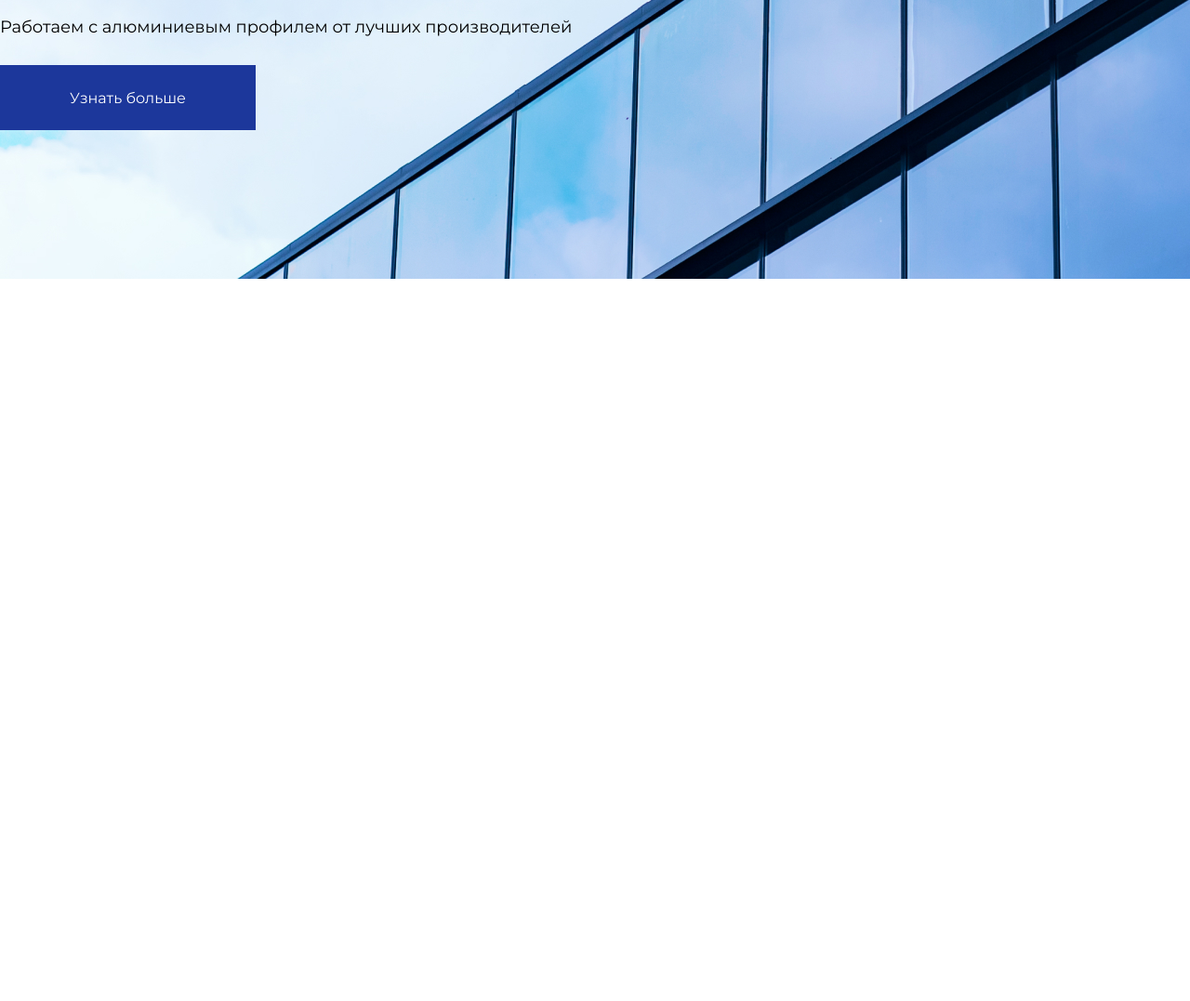
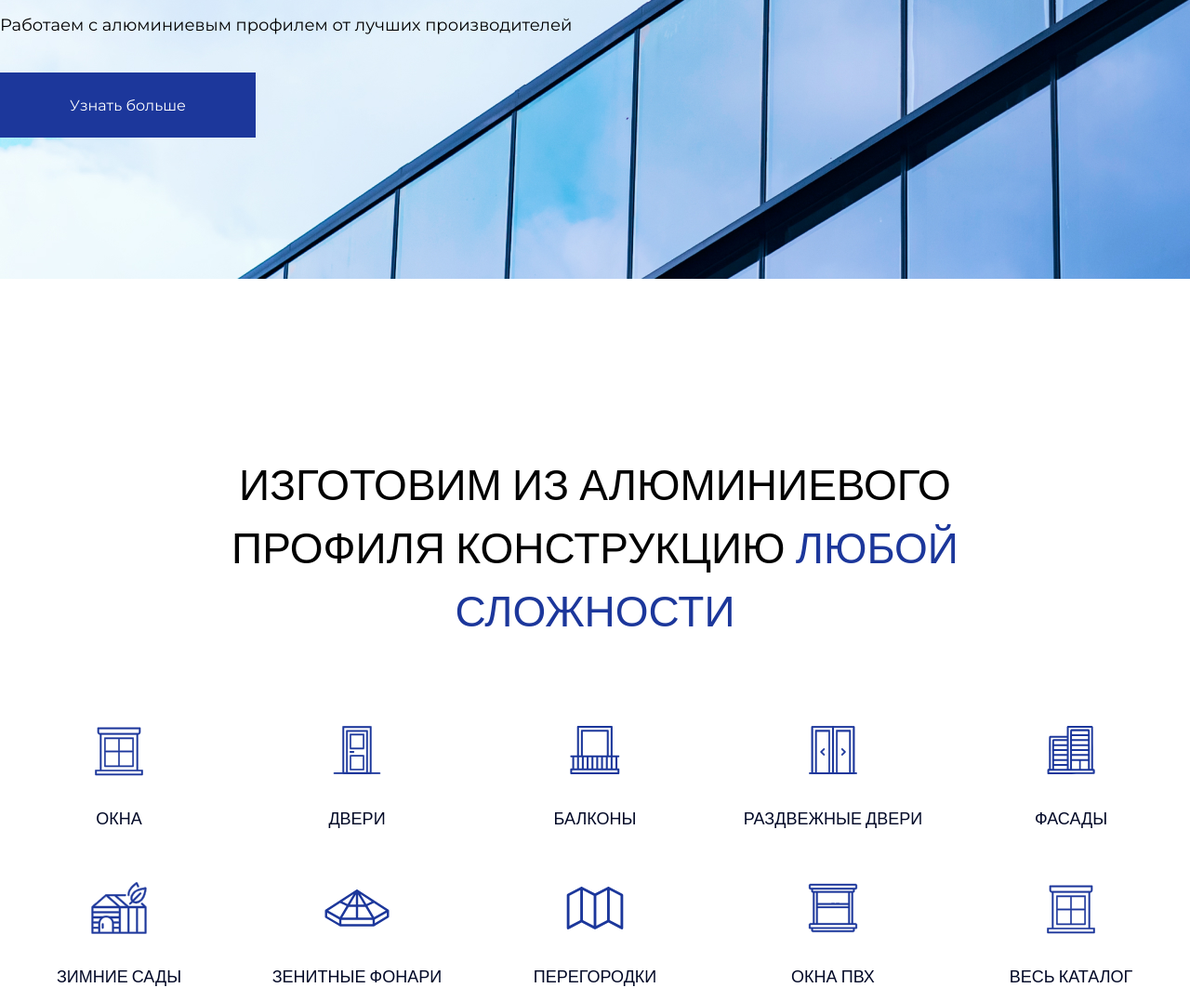
Before and after one commit to DmitryPash/Vitraz, a plain HTML site: page index.html in a window 1280 px wide. Shown: the part 624-1701 px from the top of the page at 93% size. Before the commit the page ends 924 px from the top, so only its background shows below. Drawn offline with nearby package versions, Linux system fonts and the light colour scheme.

Commit message:
Category
Add category

```diff
--- a/css/style.css
+++ b/css/style.css
@@ -59,9 +59,6 @@ li {
   padding-bottom: 25px;
 }
 
-.header__logo {
-}
-
 .header__info-contact {
   display: flex;
   justify-content: space-between;
@@ -78,16 +75,6 @@ li {
 .nav ul li {
   margin-right: 60px;
   font-weight: 500;
-}
-
-.header__info-mail {
-  /* font-family: "Oswald";
-  font-weight: 500;
-  text-transform: uppercase;
-  align-items: center;
-  padding-right: 100px;
-  font-size: 1.25rem;
-  color: #0e1636; */
 }
 
 .header__a-mail {
@@ -153,7 +140,7 @@ li {
 }
 /* End Header */
 
-/* Main  */
+/* Main more */
 .main__more-background {
   width: 100%;
   height: 745px;
@@ -178,7 +165,7 @@ li {
 .main__more-Text-p {
   font-weight: 400;
   font-size: 18px;
-  margin: 30px 0px;
+  margin: 36px 0px 40px 0px;
 }
 
 .main__more-button {
@@ -194,3 +181,62 @@ li {
   display: inline-block;
   font-size: 16px;
 }
+
+.main__more-button:hover {
+  background: #2846b3;
+  transition-duration: 0.2s;
+  transition-timing-function: ease;
+}
+/* End Main-more */
+
+/* Main profile */
+
+.main__profile {
+  margin-top: 183px;
+}
+.main__profile__categories-p {
+  margin-bottom: 50px;
+}
+
+.main__profile__categories-p {
+  font-family: "Oswald", sans-serif;
+  font-size: 46px;
+  font-weight: 500;
+  width: 880px;
+  text-align: center;
+  text-transform: uppercase;
+}
+
+.main__profile__categories span {
+  color: #1c379b;
+}
+
+.main__profile__categories-text {
+  text-align: center;
+}
+
+.main__img-window {
+  text-align: center;
+}
+.main__border {
+  padding: 15px;
+}
+
+.main__border:hover {
+  transition: all 0.45s;
+  /* outline: 1px solid; */
+  /* border: 1px solid; */
+  box-shadow: inset 0 0 0 2px #eee;
+}
+
+.main__profile__categories-text {
+  font-family: "Oswald", sans-serif;
+  font-size: 18px;
+  font-weight: 400;
+  text-transform: uppercase;
+}
+
+.wrapper {
+  display: grid;
+  grid-template-columns: 1fr 1fr 1fr 1fr 1fr;
+}
--- a/index.html
+++ b/index.html
@@ -9,7 +9,7 @@
     <link rel="preconnect" href="https://fonts.gstatic.com" crossorigin>
     <link href="https://fonts.googleapis.com/css2?family=Montserrat:wght@400;500;600&family=Oswald:wght@400;500&display=swap" rel="stylesheet">
     <link rel="stylesheet" href="https://use.fontawesome.com/releases/v5.15.4/css/all.css" integrity="sha384-DyZ88mC6Up2uqS4h/KRgHuoeGwBcD4Ng9SiP4dIRy0EXTlnuz47vAwmeGwVChigm" crossorigin="anonymous">
-    <title>ВитражПроект</title>
+     <title>ВитражПроект</title>
 </head>
 <body>
     <header class="header">
@@ -70,12 +70,102 @@
            </div>
         </div>
     </div>
+    <div class="main__profile">
+        <div class="container">
+            <div class="main__profile__categories">
+            <p class="main__profile__categories-p">Изготовим из алюминиевого профиля
+                конструкцию <span>любой сложности</span></p>
+                <div class="wrapper">
+                <div class="main__border">
+                <a href="">
+                    <div class="main__img-window">
+                        <img src="/img/icons/okna-1.svg" alt="">
+                    </div>
+                    <p class="main__profile__categories-text">окна</p>
+                </a>
+                </div>
+                <div class="main__border">
+                <a href="">
+                    <div class="main__img-window">
+                        <img src="/img/icons/door-2.svg" alt="">
+                    </div>
+                    <p class="main__profile__categories-text">двери</p>
+                </a>
+                </div>
+                <div class="main__border">
+                <a href="">
+                    <div class="main__img-window">
+                        <img src="/img/icons/balcon-4.svg" alt="">
+                    </div>
+                    <p class="main__profile__categories-text">балконы</p>
+                </a>
+                </div>
+                <div class="main__border">
+                <a href="">
+                    <div class="main__img-window">
+                        <img src="/img/icons/lift-6.svg" alt="">
+                    </div>
+                    <p class="main__profile__categories-text">раздвежные двери</p>
+                </a>
+                </div>
+                <div class="main__border">
+                <a href="">
+                    <div class="main__img-window">
+                        <img src="/img/icons/fasad-3.svg" alt="">
+                    </div>
+                    <p class="main__profile__categories-text">фасады</p>
+                </a>
+                </div>
+                <div class="main__border">
+                <a href="">
+                    <div class="main__img-window">
+                        <img src="/img/icons/home-5.svg" alt="">
+                    </div>
+                    <p class="main__profile__categories-text">зимние сады</p>
+                </a>
+                </div>
+                <div class="main__border">
+                <a href="">
+                    <div class="main__img-window">
+                        <img src="/img/icons/fonari-7.svg" alt="">
+                    </div>
+                    <p class="main__profile__categories-text">зенитные фонари</p>
+                </a>
+                </div>
+                <div class="main__border">
+                <a href="">
+                    <div class="main__img-window">
+                        <img src="/img/icons/peregorodki-8.svg" alt="">
+                    </div>
+                    <p class="main__profile__categories-text">перегородки</p>
+                </a>
+                </div>
+                <div class="main__border">
+                <a href="">
+                    <div class="main__img-window">
+                        <img src="/img/icons/pvh-9.svg" alt="">
+                    </div>
+                    <p class="main__profile__categories-text">окна пвх</p>
+                </a>
+                </div>
+                <div class="main__border">
+                <a href="">
+                    <div class="main__img-window">
+                        <img src="/img/icons/remont-10.svg" alt="">
+                    </div>
+                    <p class="main__profile__categories-text">весь каталог</p>
+                </a>
+                </div>
+            </div>
+            </div>
+        </div>
+    </div>
 </main>
 
 
 
 
     <footer class="footer"></footer>
-    <script src="/script/script.js"></script>
+     <script src="/script/script.js"></script>
 </body>
 </html>
```
Also changed, not shown: img/icons/balcon-4.svg (added), img/icons/door-2.svg (added), img/icons/fasad-3.svg (added), img/icons/fonari-7.svg (added), img/icons/home-5.svg (added), img/icons/lift-6.svg (added), img/icons/okna-1.svg (added), img/icons/peregorodki-8.svg (added), img/icons/pvh-9.svg (added), img/icons/remont-10.svg (added).
